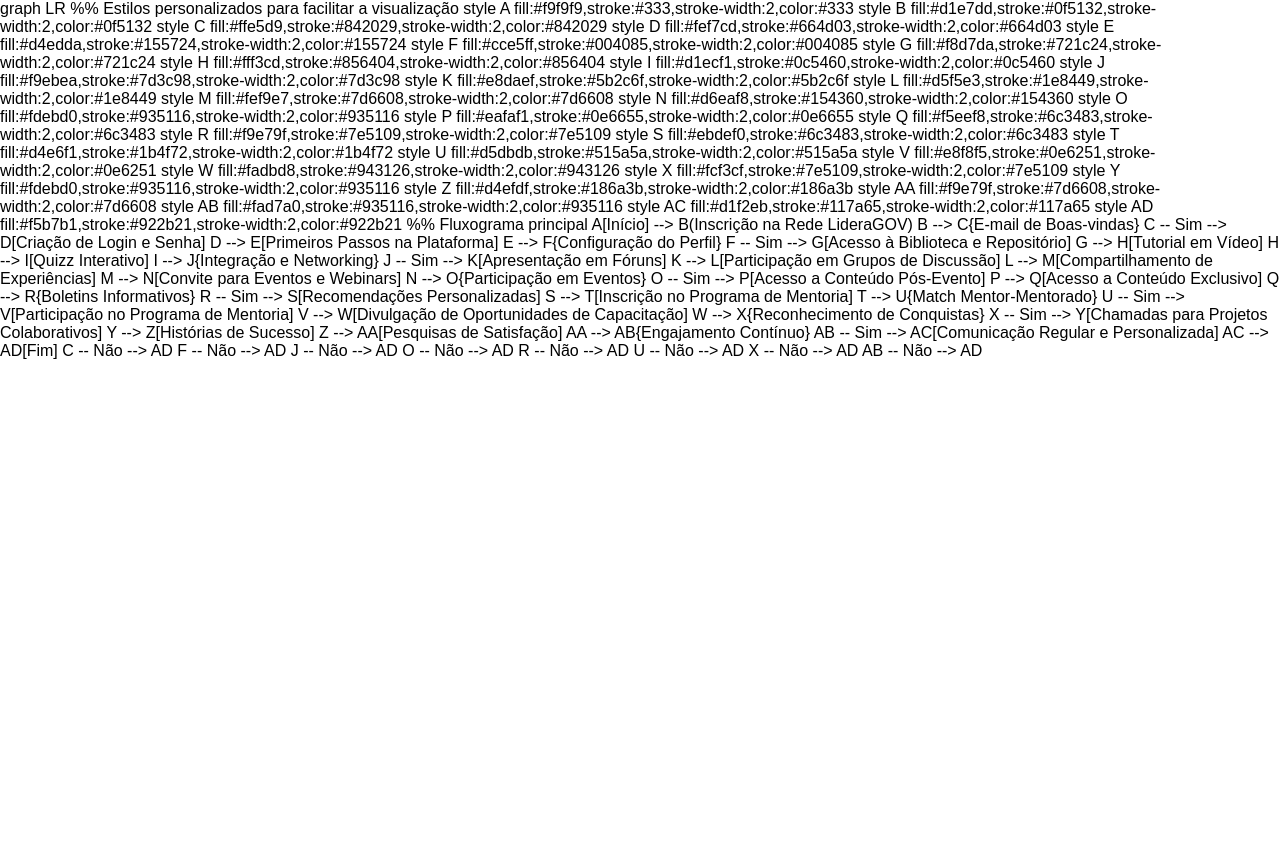
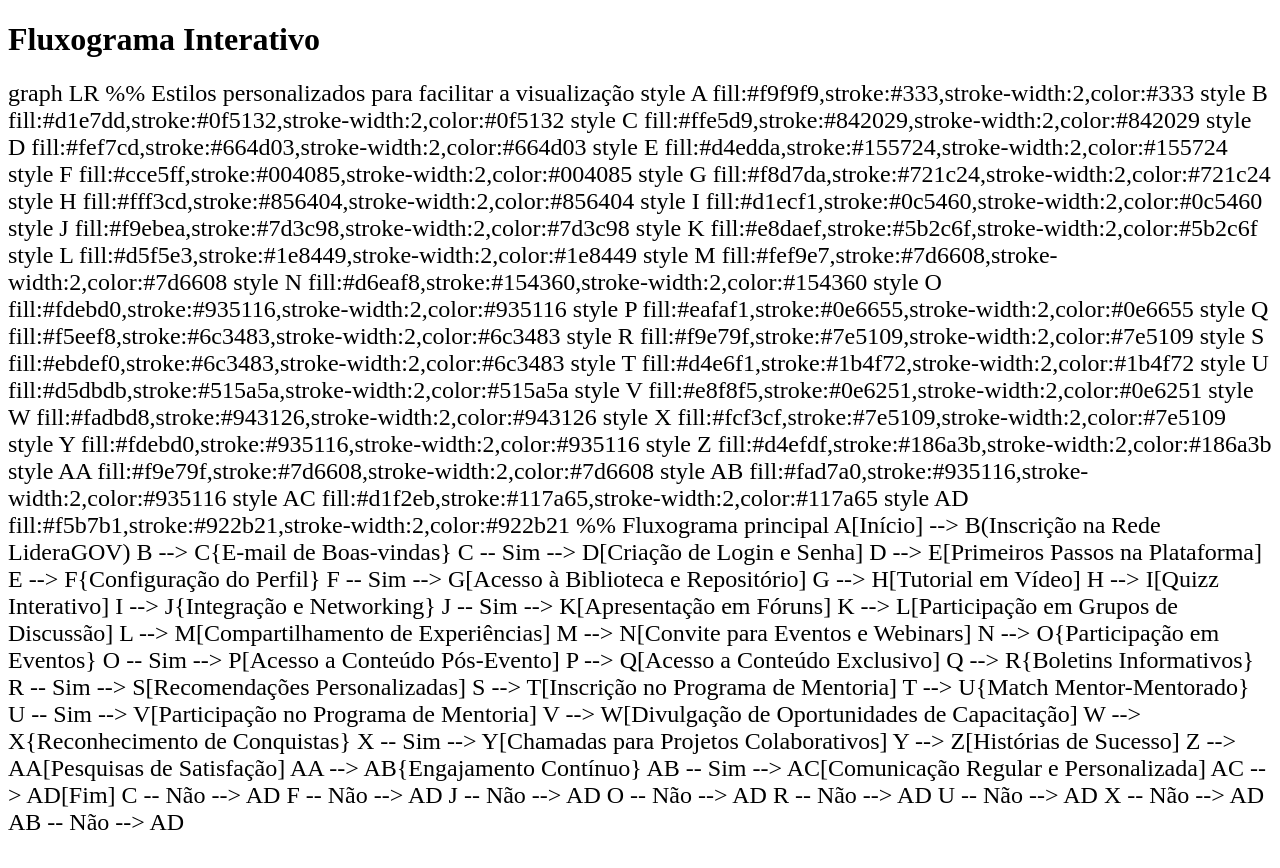
Before and after one commit to brutaro/Trilha-do-egresso-LideraGOV, a plain HTML site: page index.html in a window 1280 px wide. Before the commit the page ends 800 px from the top, so only its background shows below. Drawn offline with Linux system fonts and the light colour scheme; a script that the page names is missing.

Commit message:
Update index.html

```diff
--- a/index.html
+++ b/index.html
@@ -1,22 +1,22 @@
 <!DOCTYPE html>
-<html lang="en">
+<html>
 <head>
-  <meta charset="utf-8">
-  <meta name="viewport" content="width=device-width, initial-scale=1.0">
-  <title>Fluxograma</title>
+    <title>Fluxograma Interativo</title>
+    <script src="https://cdn.jsdelivr.net/npm/mermaid/dist/mermaid.min.js"></script>
+    <script>
+        mermaid.initialize({ startOnLoad: true });
+    </script>
     <style>
-    body {
-      font-family: Arial, sans-serif;
-      margin: 0;
-      padding: 0;
-    }
         .mermaid {
-      margin: 0 auto;
-      max-width: 100%;
+            zoom: 1.5; /* Ajuste o valor para aumentar ou diminuir o zoom */
+            width: 100%;
+            height: 800px; /* Ajuste a altura conforme necessário */
+            overflow: auto; /* Adiciona barras de rolagem, se necessário */
         }
     </style>
 </head>
 <body>
+    <h1>Fluxograma Interativo</h1>
     <div class="mermaid">
         graph LR
             %% Estilos personalizados para facilitar a visualização
@@ -90,10 +90,5 @@
             X -- Não --> AD
             AB -- Não --> AD
     </div>
-
-  <script src="https://cdn.jsdelivr.net/npm/mermaid/dist/mermaid.min.js"></script>
-  <script>
-    mermaid.initialize({ startOnLoad: true });
-  </script>
 </body>
 </html>
```
Lines whose indentation alone changed are shown as unchanged.
